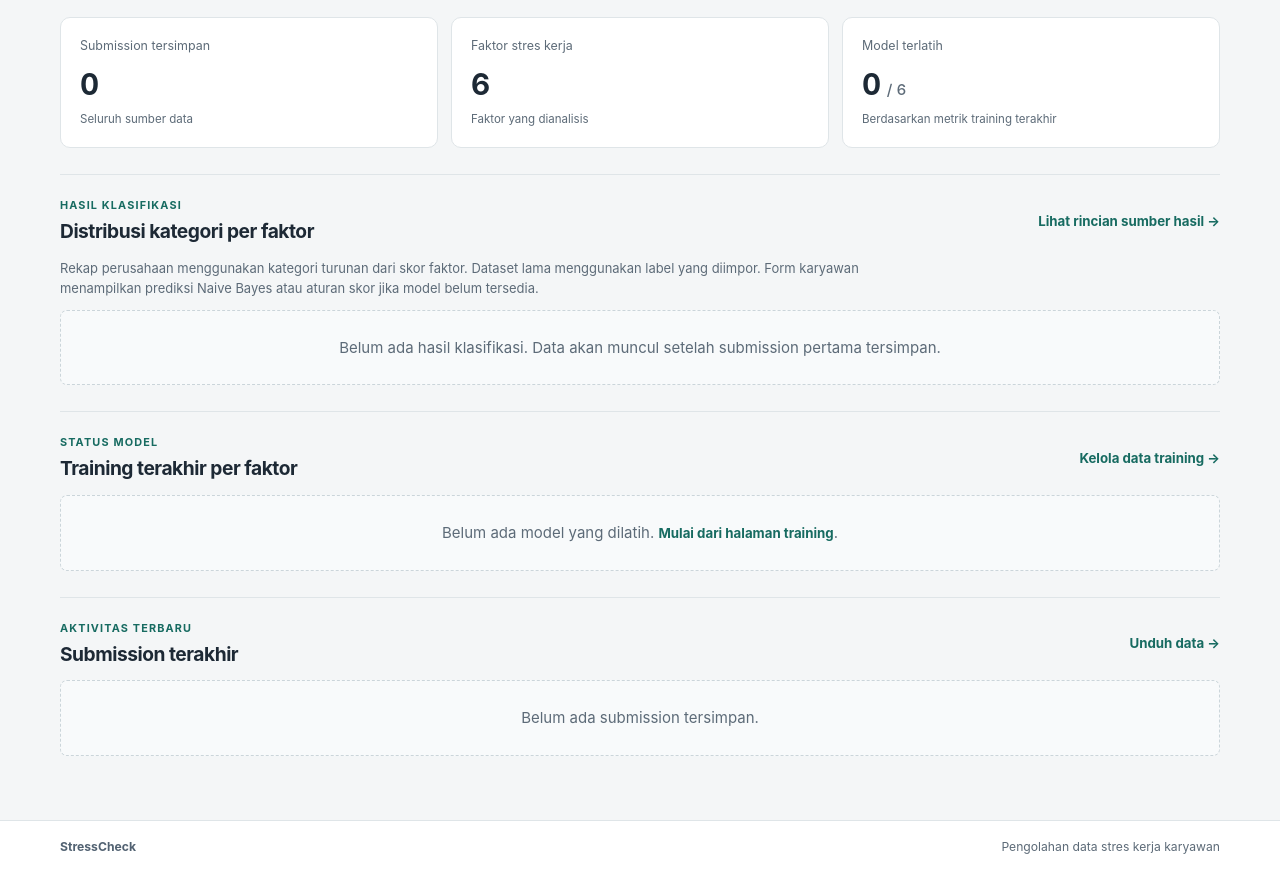
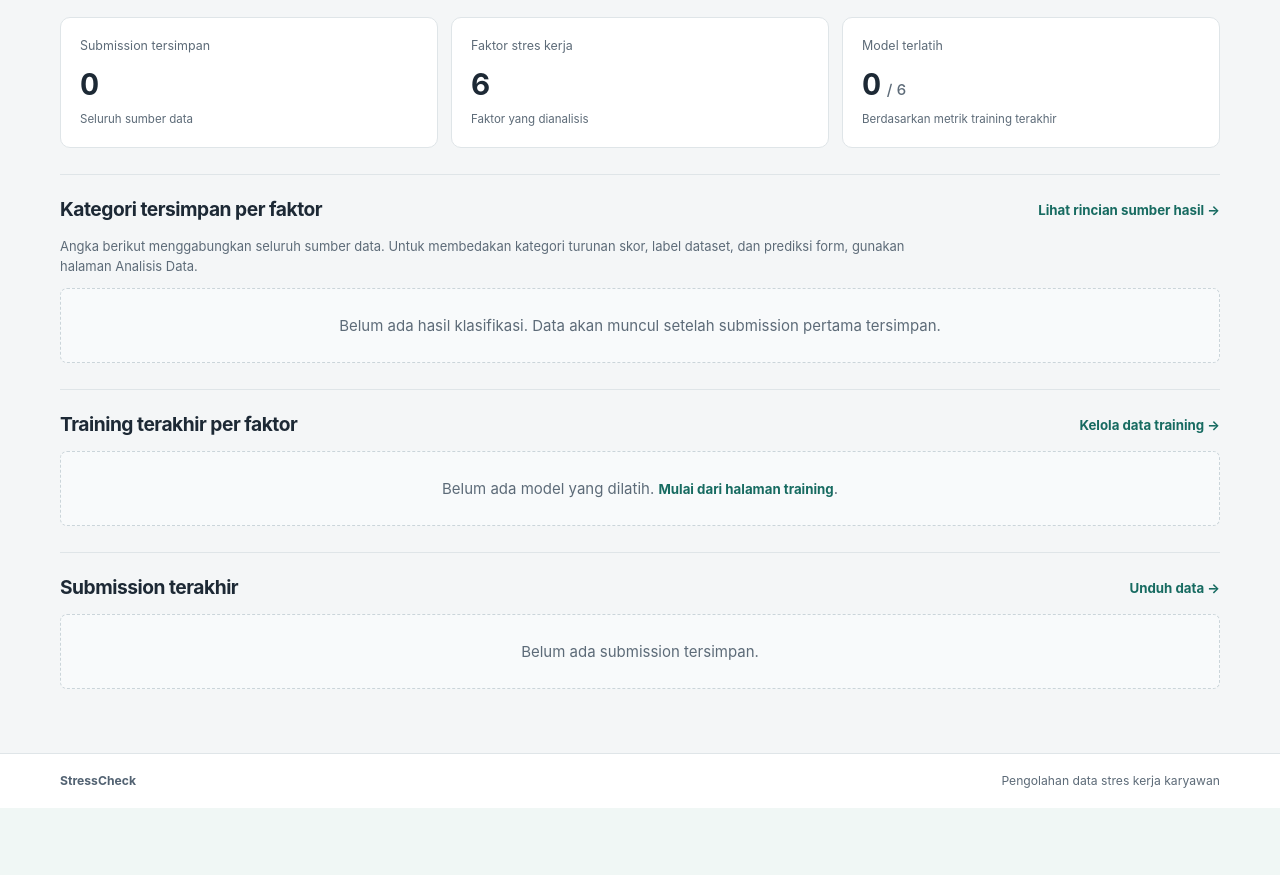
Before and after one commit to erenjeger/stress-level-classification-NB, a Flask app: page /admin in a window 1280 px wide. Shown: the part 210-1085 px from the top of the page. After the commit the page ends 1018 px from the top, so only its background shows below. Run offline with Flask 3, Linux system fonts and the light colour scheme; the visitor is signed in with stand-in values (Sample User, id 1); data that the repository does not hold is empty; some libraries are stand-ins or nearby versions.

Commit message:
Simplify dashboard section labels and clarify combined distribution

```diff
--- a/templates/admin_dashboard.html
+++ b/templates/admin_dashboard.html
@@ -34,12 +34,11 @@
 <section class="dashboard-section">
   <div class="section-heading">
     <div>
-      <p class="eyebrow">HASIL KLASIFIKASI</p>
-      <h2>Distribusi kategori per faktor</h2>
+      <h2>Kategori tersimpan per faktor</h2>
     </div>
     <a class="text-link" href="{{ url_for('import_aggregate') }}">Lihat rincian sumber hasil →</a>
   </div>
-  <p class="muted small">Rekap perusahaan menggunakan kategori turunan dari skor faktor. Dataset lama menggunakan label yang diimpor. Form karyawan menampilkan prediksi Naive Bayes atau aturan skor jika model belum tersedia.</p>
+  <p class="muted small">Angka berikut menggabungkan seluruh sumber data. Untuk membedakan kategori turunan skor, label dataset, dan prediksi form, gunakan halaman Analisis Data.</p>
   {% if distribution %}
     <div class="distribution-list">
       {% for item in distribution %}
@@ -60,7 +59,6 @@
 <section class="dashboard-section">
   <div class="section-heading">
     <div>
-      <p class="eyebrow">STATUS MODEL</p>
       <h2>Training terakhir per faktor</h2>
     </div>
     <a class="text-link" href="{{ url_for('training') }}">Kelola data training →</a>
@@ -89,7 +87,6 @@
 <section class="dashboard-section">
   <div class="section-heading">
     <div>
-      <p class="eyebrow">AKTIVITAS TERBARU</p>
       <h2>Submission terakhir</h2>
     </div>
     <a class="text-link" href="{{ url_for('export_excel') }}">Unduh data →</a>
```
